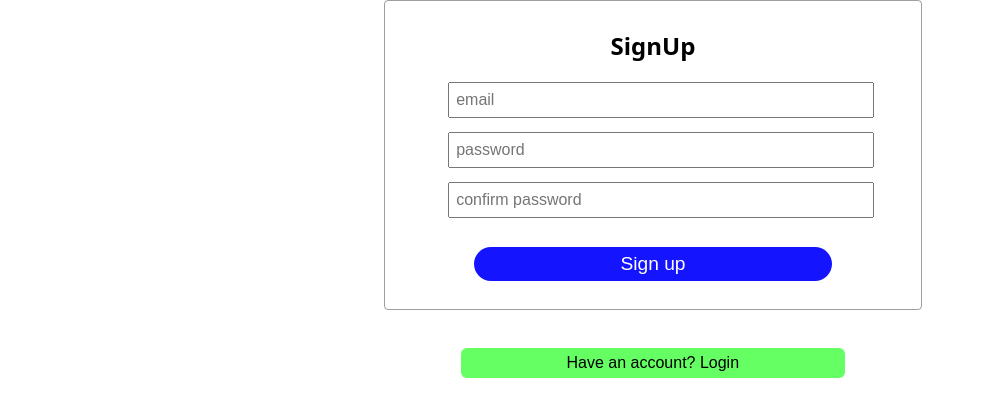
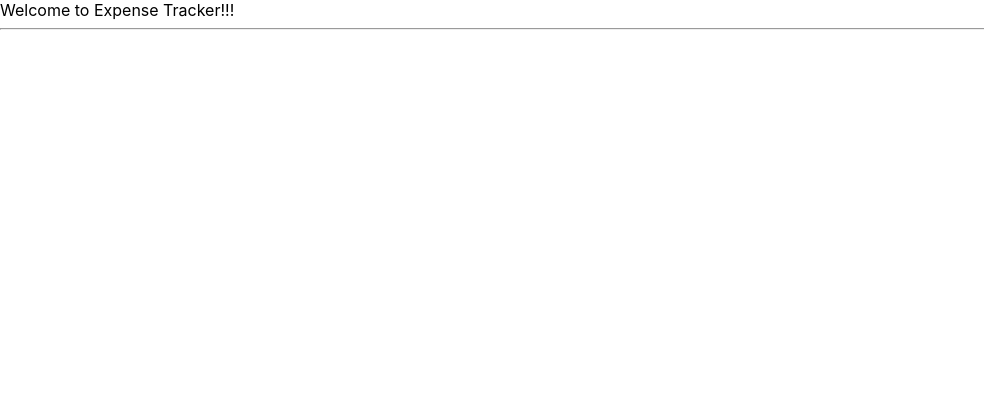
Before and after one commit to malla-lokesh/expenseTracker, a React (Create React App) app: page /homepage in a window 1280 px wide. Shown: the top 416 px of the page, without its empty margins (0-984 px from the left). Built offline with nearby package versions, Linux system fonts and the light colour scheme.

Commit message:
Completed Task: Login Screen

```diff
--- a/package.json
+++ b/package.json
@@ -8,6 +8,7 @@
     "@testing-library/user-event": "^13.5.0",
     "react": "^18.2.0",
     "react-dom": "^18.2.0",
+    "react-router-dom": "^5.3.4",
     "react-scripts": "5.0.1",
     "web-vitals": "^2.1.4"
   },
--- a/src/App.js
+++ b/src/App.js
@@ -1,10 +1,21 @@
 import React from "react";
 import AuthenticationForm from "./Components/AuthenticationForm";
+import { BrowserRouter as Router, Switch, Route } from "react-router-dom/cjs/react-router-dom";
+import Homepage from "./Components/Homepage";
 
 function App() {
   return (
     <React.Fragment>
-      <AuthenticationForm/>
+      <Router>
+        <Switch>
+          <Route path='/' exact>
+            <AuthenticationForm/>
+          </Route>
+          <Route path='/homepage' exact>
+            <Homepage/>
+          </Route>
+        </Switch>
+      </Router>
     </React.Fragment>
   );
 }
--- a/src/Components/AuthenticationForm.js
+++ b/src/Components/AuthenticationForm.js
@@ -1,10 +1,19 @@
-import React, { useState } from "react";
+import React, { useContext, useState } from "react";
 import './AuthenticationForm.css';
+import AuthContext from "./ContextStore/AuthContext";
+import { Redirect } from "react-router-dom/cjs/react-router-dom";
 
 const AuthenticationForm = () => {
     const [email, setEmail] = useState('');
     const [password, setPassword] = useState('');
     const [confirmPassword, setConfirmPassword] = useState('');
+    const [changeToLoginForm, setChangeToLoginForm] = useState(false);
+    const [redirectToHomepage, setRedirectToHomepage] = useState(false);
+    const authContext = useContext(AuthContext);
+
+    const changeFormHandler = () => {
+        setChangeToLoginForm((prevState) => !prevState);
+    }
 
     const setConfirmPasswordHandler = (event) => {
         setConfirmPassword(event.target.value);
@@ -13,10 +22,36 @@ const AuthenticationForm = () => {
     const authenticationFormSubmitHandler = (event) => {
         event.preventDefault();
 
-        if (password !== confirmPassword) {
+        if (!changeToLoginForm && (password !== confirmPassword)) {
+            console.log(`Passwords didn't match`);
             return;
         }
 
+        if(changeToLoginForm) {
+            fetch(`https://identitytoolkit.googleapis.com/v1/accounts:signInWithPassword?key=AIzaSyDbZODcPqKDtyrTyZl4UpkMuFUsMsfH9Aw`, {
+                method: 'POST',
+                body: JSON.stringify({
+                    email: email,
+                    password: password,
+                    returnSecureToken: true
+                }),
+                headers: {
+                    'Content-Type': 'application/json'
+                }
+            }).then(res => {
+                if(res.ok) {
+                    console.log('logged in successfully!');
+                    return res.json();
+                } else {
+                    res.json().then(data => {
+                        alert(data.error.message)
+                    });
+                }
+            }).then(data => {
+                authContext.setToken(data.idToken, data.email);
+                setRedirectToHomepage(true);
+            }).catch(error => console.log(error));
+        } else {
             fetch(`https://identitytoolkit.googleapis.com/v1/accounts:signUp?key=AIzaSyDbZODcPqKDtyrTyZl4UpkMuFUsMsfH9Aw`, {
                 method: 'POST',
                 body: JSON.stringify({
@@ -31,23 +66,33 @@ const AuthenticationForm = () => {
                 if(res.ok) {
                     console.log('Account created successfully');
                 } else {
-                throw new Error('Account creation failed!');
+                    res.json().then(data => {
+                        alert(data.error.message);
+                    })
                 }
             }).catch(error => console.log(error));
+        }
+        setEmail('');
+        setPassword('');
+        setConfirmPassword('');
+    }
+
+    if (redirectToHomepage) {
+        return <Redirect to="/homepage" />;
     }
 
     return <React.Fragment>
         <form className='authenticationForm' onSubmit={authenticationFormSubmitHandler}>
-            <h2 className='formHeading'>SignUp</h2>
+            <h2 className='formHeading'>{changeToLoginForm ? 'Login' : 'SignUp'}</h2>
             <input className='emailInput' type='email' value={email} onChange={(e) => setEmail(e.target.value)} placeholder='email' required/>
             <input className='passwordInput' type='password' value={password} onChange={(e) => setPassword(e.target.value)} placeholder='password' required/>
-            <input className='confirmPasswordInput' type='password' value={confirmPassword} onChange={setConfirmPasswordHandler} placeholder='confirm password' required/>
+            {!changeToLoginForm && <input className='confirmPasswordInput' type='password' value={confirmPassword} onChange={setConfirmPasswordHandler} placeholder='confirm password' required/>}
             <button type='submit' className='authenticationFormSubmitButton'>
-                Sign up
+                {changeToLoginForm ? 'Login' : 'Sign up'}
             </button>
         </form>
-        <button className='authenticationCheckingButton'>
-            Have an account? Login
+        <button className='authenticationCheckingButton' type='button' onClick={changeFormHandler}>
+            {changeToLoginForm ? 'Need an account? Sign up' : 'Have an account? Login'}
         </button>
     </React.Fragment>
 };
--- /dev/null
+++ b/src/Components/ContextStore/AuthContext.js
@@ -0,0 +1,35 @@
+import React, { useState } from "react";
+
+const AuthContext = React.createContext({
+    token: '',
+    isLoggedIn: false,
+    setToken: (token, mail) => {}
+});
+
+export const AuthContextProvider = (props) => {
+    const [token, setToken] = useState(localStorage.getItem('token'));
+    const [email, setEmail] = useState(localStorage.getItem('email'));
+
+    const isLoggedIn = !!token;
+
+    const setTokenHandler = (token, mail) => {
+        let mailId = mail.replace(/[.@]/g, "");
+        setToken(token);
+        setEmail(mailId);
+        localStorage.setItem('token', token);
+        localStorage.setItem('email', mailId);
+    }
+
+    const authContextValue = {
+        token: token,
+        email: email,
+        isLoggedIn: isLoggedIn,
+        setToken: setTokenHandler
+    }
+
+    return <AuthContext.Provider value={authContextValue}>
+        {props.children}
+    </AuthContext.Provider>
+}
+
+export default AuthContext;
--- /dev/null
+++ b/src/Components/Homepage.js
@@ -0,0 +1,12 @@
+import React from "react";
+
+const Homepage = () => {
+    return <React.Fragment>
+        <div>
+            Welcome to Expense Tracker!!!
+        </div>
+        <hr/>
+    </React.Fragment>
+};
+
+export default Homepage;
--- a/src/index.js
+++ b/src/index.js
@@ -3,11 +3,14 @@ import ReactDOM from 'react-dom/client';
 import './index.css';
 import App from './App';
 import reportWebVitals from './reportWebVitals';
+import { AuthContextProvider } from './Components/ContextStore/AuthContext';
 
 const root = ReactDOM.createRoot(document.getElementById('root'));
 root.render(
   <React.StrictMode>
-    <App />
+    <AuthContextProvider>
+      <App />
+    </AuthContextProvider>
   </React.StrictMode>
 );
 
```
Also changed, not shown: 1 other file (tests, documents, lock files or other folders). Lines whose indentation alone changed are shown as unchanged.
